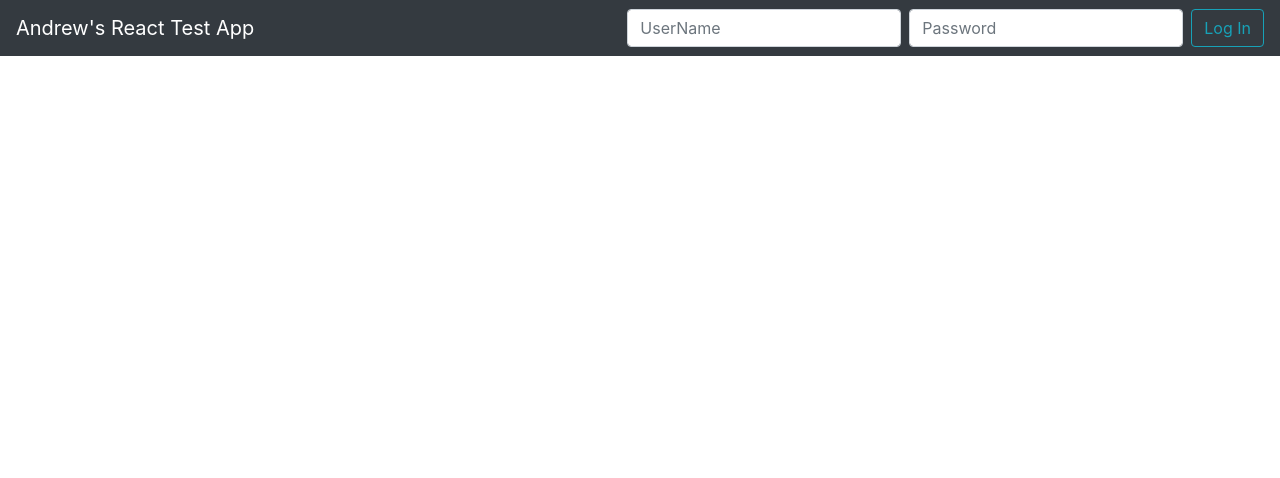
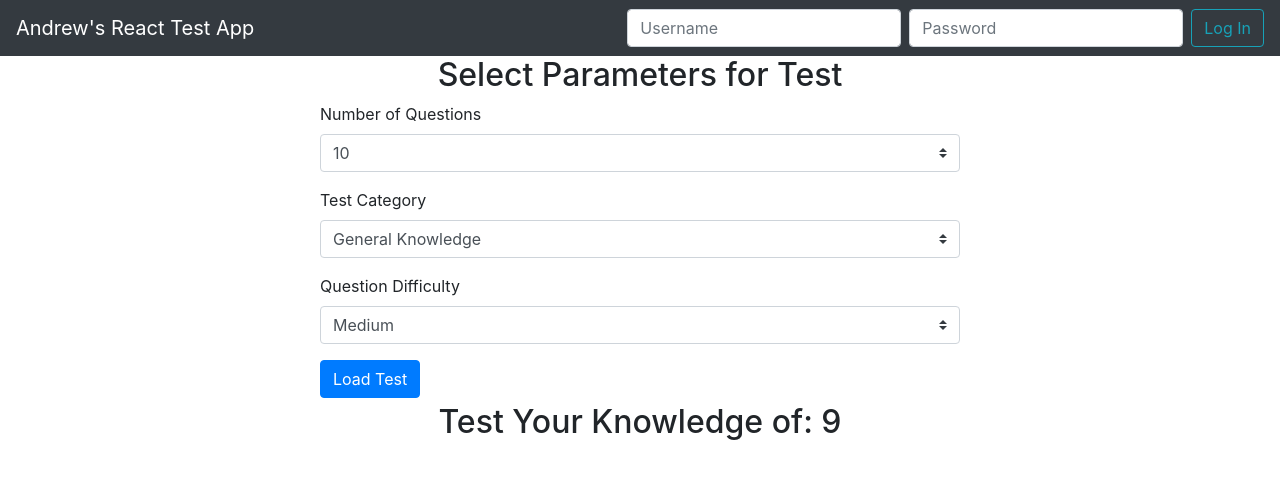
Before and after one commit to ACAPP-dev/react_test_practice_app, a React (Create React App) app in the folder frontend/: page / in a window 1280 px wide. Shown: the top 478 px of the page. Built offline with nearby package versions, Linux system fonts and the light colour scheme.

Commit message:
fetch test questions functionality

```diff
--- a/frontend/src/components/NavBar.js
+++ b/frontend/src/components/NavBar.js
@@ -4,6 +4,7 @@ import Nav from 'react-bootstrap/Nav'
 import Form from 'react-bootstrap/Form'
 import FormControl from 'react-bootstrap/FormControl'
 import Button from 'react-bootstrap/Button'
+import User from './User'
 
 export default class NavBarComponent extends React.Component {
     state = {
@@ -16,7 +17,7 @@ export default class NavBarComponent extends React.Component {
 
     handleLogin = (event) => {
         event.preventDefault()
-        const userData = {username: this.state.name, password: this.state.password}
+        const userData = {username: this.state.username, password: this.state.password}
         const configObject = {
             method: "POST",
             headers: {
@@ -25,13 +26,12 @@ export default class NavBarComponent extends React.Component {
             },
             body: JSON.stringify(userData)
         }
-        console.log(configObject)
 
         fetch("http://localhost:3000/sessions", configObject)
             .then(resp=>resp.json())
             .then(json=>{
-                console.log(json)
                 this.setState({name: json.name, loggedIn: true, results: json.results})
+                console.log(this.state)
             })
     }
 
@@ -49,6 +49,7 @@ export default class NavBarComponent extends React.Component {
             <Nav className='mr-auto'>
                 <Button variance='outline-info'>Log Out</Button>
             </Nav>
+
             </>
         )
 
@@ -57,8 +58,8 @@ export default class NavBarComponent extends React.Component {
     userNotLoggedIn = () => {
         return (
             <Form inline>
-                <FormControl onChange={event => this.handleChange(event)} type='text' value={this.state.name} placeholder='UserName' name='name' className='mr-sm-2' />
-                <FormControl onChange={event => this.handleChange(event)} type='password' placeholder='Password' name='password' className='mr-sm-2' />
+                <FormControl onChange={event => this.handleChange(event)} type='text' value={this.state.username} placeholder='Username' name='username' className='mr-sm-2' />
+                <FormControl onChange={event => this.handleChange(event)} type='password' value={this.state.password} placeholder='Password' name='password' className='mr-sm-2' />
                 <Button onClick={event => this.handleLogin(event)} variant='outline-info'>Log In</Button>
             </Form>
         )
@@ -72,7 +73,7 @@ export default class NavBarComponent extends React.Component {
                 {this.state.loggedIn ? <this.userIsLoggedIn /> : <this.userNotLoggedIn />}
             </Navbar>
 
-
+            < User userData={this.state} />
 
 
         </>
--- a/frontend/src/components/Test.js
+++ b/frontend/src/components/Test.js
@@ -0,0 +1,37 @@
+import React from 'react'
+import Card from 'react-bootstrap/Card'
+import ListGroup from 'react-bootstrap/ListGroup'
+
+export default class Test extends React.Component {
+
+    createTestCards(cardData) {
+        const randomNum = Math.floor(Math.random() * 4)
+
+        return (
+            <Card className='card'>
+                <Card.Body>
+                    <Card.Title>{cardData.question}</Card.Title>
+                    <ListGroup variant='flush'>
+                        <ListGroup.Item>{randomNum}</ListGroup.Item>
+                        <ListGroup.Item>{randomNum}</ListGroup.Item>
+                        <ListGroup.Item>{randomNum}</ListGroup.Item>
+                        <ListGroup.Item>{randomNum}</ListGroup.Item>
+                    </ListGroup>
+                </Card.Body>
+            </Card>
+        )
+    }
+
+    render() {
+        console.log(this.props.testData)
+        return (
+            <>
+
+                <h2>{`Test Your Knowledge of: ${this.props.testData.category}`}</h2>
+                <div>
+                    {this.props.testData.testData.map(card => this.createTestCards(card))}
+                </div>
+            </>
+        )
+    }
+}
--- a/frontend/src/components/User.js
+++ b/frontend/src/components/User.js
@@ -0,0 +1,77 @@
+import React from 'react'
+import Form from 'react-bootstrap/Form'
+import Button from 'react-bootstrap/Button'
+import Test from './Test'
+
+export default class User extends React.Component {
+    state = {
+        questions: 10,
+        category: "9",
+        difficulty: "medium",
+        testData: []
+    }
+
+    handleFormChange(event) {
+        this.setState({
+            [event.target.name]: event.target.value
+        })
+    }
+
+    handleLoadTest(event) {
+        event.preventDefault()
+
+        const testURL = `https://opentdb.com/api.php?amount=${this.state.questions}&category=${this.state.category}&difficulty=${this.state.difficulty}&type=multiple`
+        console.log(testURL)
+
+        fetch(testURL)
+            .then(resp => resp.json())
+            .then(json => {
+                console.log(json)
+                this.setState({testData: json.results})
+                console.log(this.state.testData)
+            })
+    }
+
+    render() {
+
+        return (
+            <>
+                <h2>Select Parameters for Test</h2>
+                <Form id='formTestParameters'>
+                    <Form.Group controlId='formTestSelectNumber'>
+                        <Form.Label>Number of Questions</Form.Label>
+                        <Form.Control onChange={event => this.handleFormChange(event)} name='questions' value={this.state.questions} as='select' custom>
+                            <option>5</option>
+                            <option>10</option>
+                            <option>15</option>
+                            <option>20</option>
+                        </Form.Control>
+                    </Form.Group>
+                    <Form.Group controlId='formTestSelectCategory'>
+                        <Form.Label>Test Category</Form.Label>
+                        <Form.Control onChange={event => this.handleFormChange(event)} name='category' value={this.state.category} as='select' custom>
+                            <option value='9'>General Knowledge</option>
+                            <option value='10'>Entertainment: Books</option>
+                            <option value='11'>Entertainment: Film</option>
+                            <option value='17'>Science & Nature</option>
+                            <option value='18'>Science: Computers</option>
+                            <option value='26'>Celebrities</option>
+                            <option value='28'>Vehicles</option>
+                        </Form.Control>
+                    </Form.Group>
+                    <Form.Group key='formCheckDifficulty' controlId='formTestCheckDifficulty'>
+                        <Form.Label>Question Difficulty </Form.Label>
+                        <Form.Control onChange={event => this.handleFormChange(event)} name='difficulty' value={this.state.difficulty} as='select' custom>
+                            <option value='easy'>Easy</option>
+                            <option value='medium'>Medium</option>
+                            <option value='hard'>Hard</option>
+                        </Form.Control>
+                    </Form.Group>
+                    <Button onClick={event => this.handleLoadTest(event)} variance='outline-info'>Load Test</Button>
+                </Form>
+
+                < Test testData={this.state} />
+            </>
+        )
+    }
+}
--- a/frontend/src/index.css
+++ b/frontend/src/index.css
@@ -11,3 +11,17 @@ code {
   font-family: source-code-pro, Menlo, Monaco, Consolas, 'Courier New',
     monospace;
 }
+
+h2 {
+  text-align: center;
+}
+
+#formTestParameters {
+  width: 50%;
+  margin: 5px auto;
+}
+
+.card {
+  width: 75%;
+  margin: 2px auto;
+}
```
Also changed, not shown: 2 other files (tests, documents, lock files or other folders).
